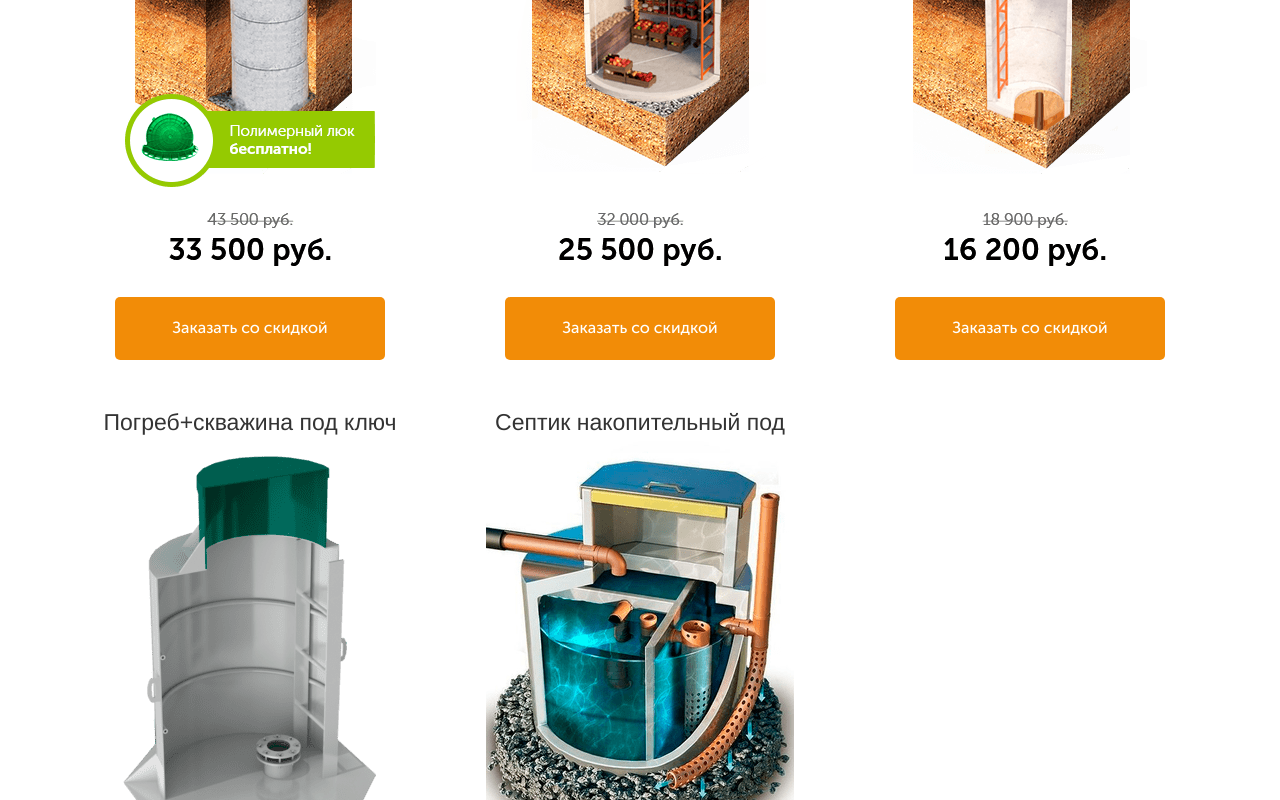
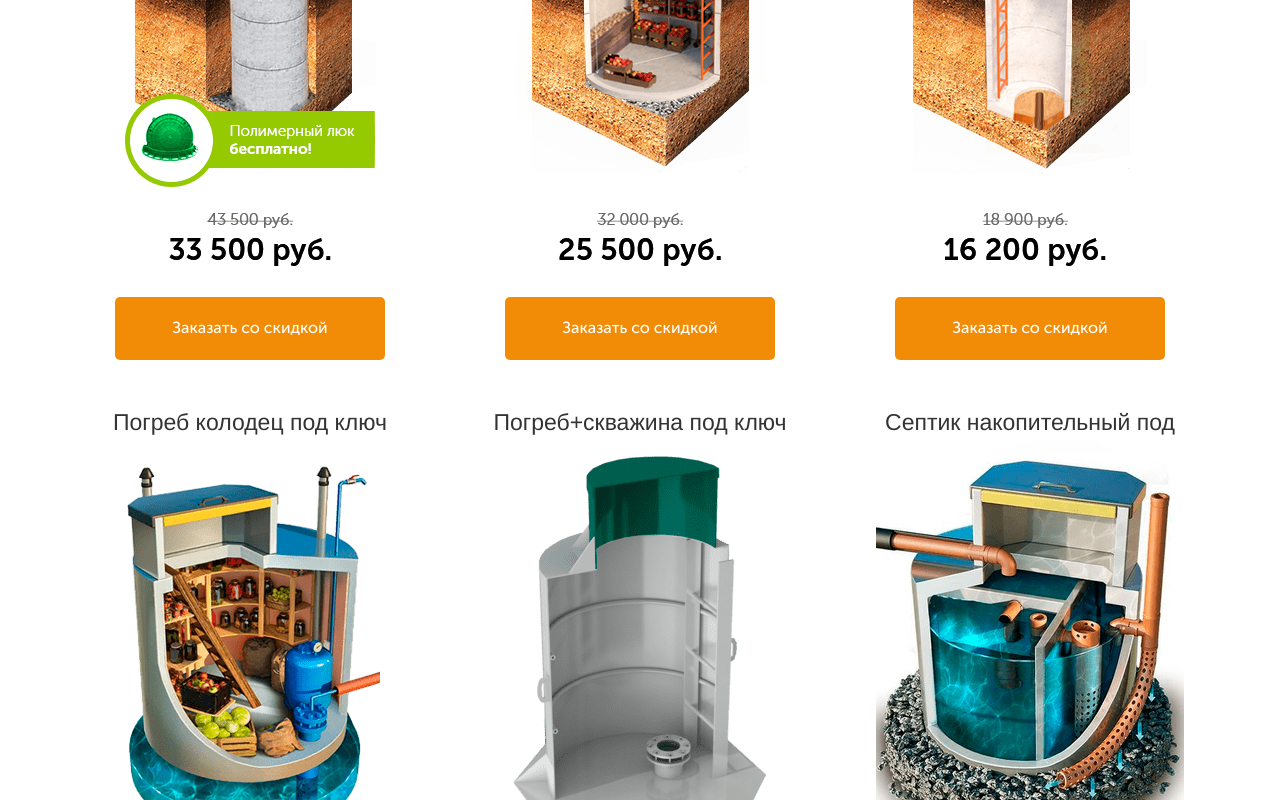
Before and after one commit to AndreyDodonov/project3, a website built with webpack: page index.html in a window 1280 px wide. Both pictures are taken after a click on the button "Больше...". Shown: the part 2521-3321 px from the top of the page. Built offline with nearby package versions, Linux system fonts and the light colour scheme.

Commit message:
fix sentence block

```diff
--- a/index.html
+++ b/index.html
@@ -307,7 +307,7 @@
                     </div>
                 </div>
 
-                <div class="col-xs-12 col-sm-6 col-md-4  visible-sm-block">
+                <div class="col-xs-12 col-sm-6 col-md-4 hidden"> <!-- visible-sm-block-->
                     <div class="shadow-block wow fadeInDown">
                         <h3>Погреб колодец под ключ</h3>
                         <div class="img-block">
```
